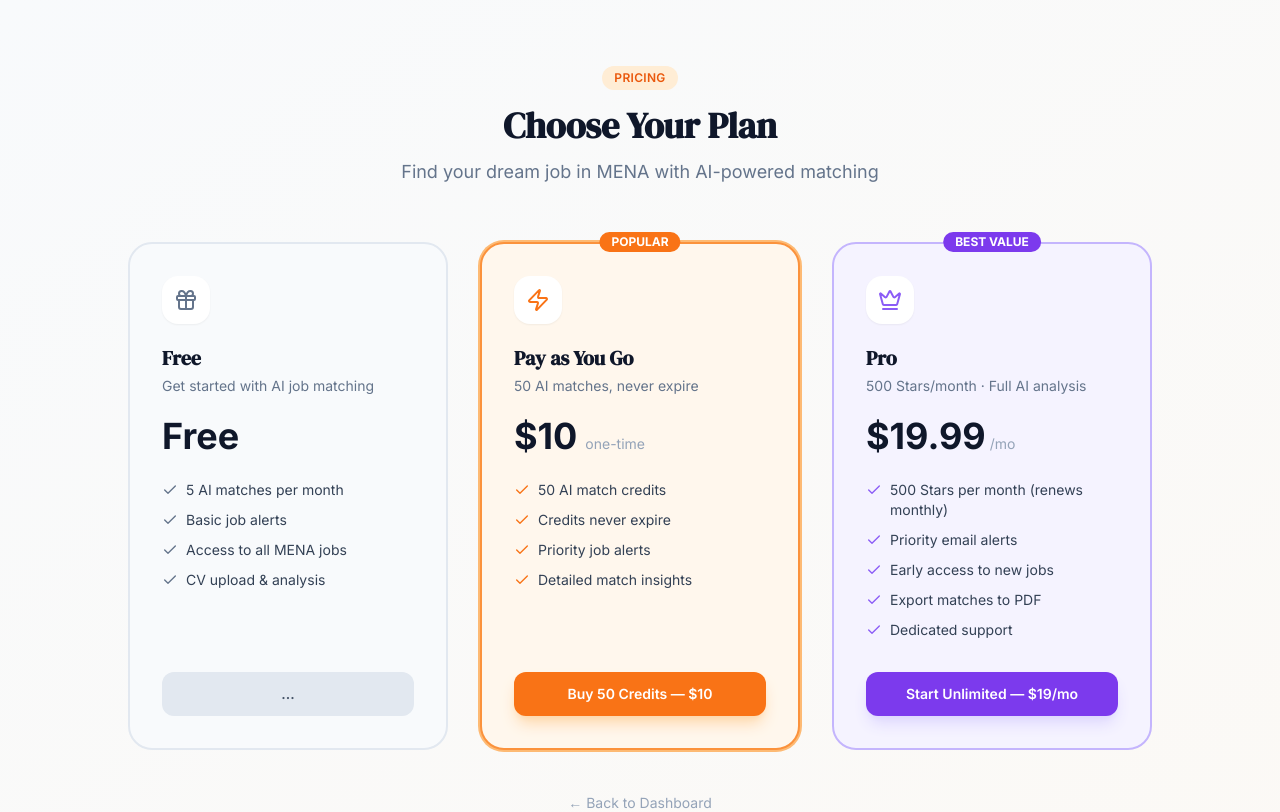
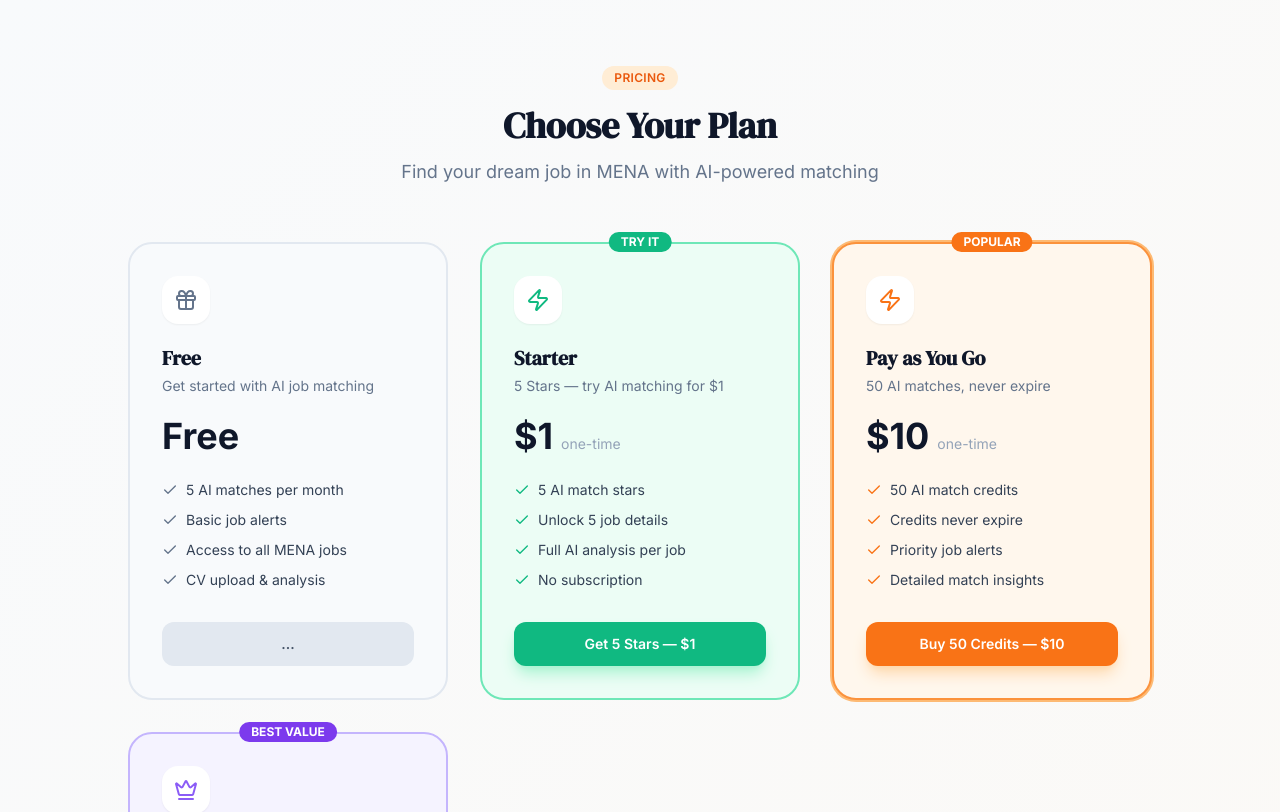
Before and after one commit to Khashman1994/Website, a Next.js app in the folder Downloads/mena-job-matcher/mena-matcher/: page /pricing in a window 1280 px wide. Shown: the top 812 px of the page. Built offline with nearby package versions, Linux system fonts and the light colour scheme.

Commit message:
Add  starter plan with 5 stars

```diff
--- a/Downloads/mena-job-matcher/mena-matcher/app/api/payments/callback/route.ts
+++ b/Downloads/mena-job-matcher/mena-matcher/app/api/payments/callback/route.ts
@@ -8,7 +8,8 @@ const API_KEY  = process.env.MYFATOORAH_API_KEY;
 const APP_URL  = process.env.NEXT_PUBLIC_APP_URL  ?? 'http://localhost:3000';
 
 const PLAN_CREDITS: Record<string, { credits: number; tier: string }> = {
-  pro_monthly: { credits: 500, tier: 'pro' },
+  starter:     { credits: 5,   tier: 'free' },
+  pro_monthly: { credits: 500, tier: 'pro'  },
   coins_50:    { credits: 50,  tier: 'free' },
 };
 
@@ -38,9 +39,11 @@ async function verifyAndActivate(paymentId: string, planId: string, userId: stri
       last_reset_date: new Date().toISOString(),
     }).eq('user_id', userId);
   } else {
+    // coins_50 (+50) or starter (+5)
+    const addCredits = planId === 'coins_50' ? 50 : 5;
     const { data: prof } = await sb.from('profiles').select('credits').eq('user_id', userId).single();
     await sb.from('profiles').update({
-      credits: (prof?.credits ?? 0) + 50,
+      credits: (prof?.credits ?? 0) + addCredits,
     }).eq('user_id', userId);
   }
 
--- a/Downloads/mena-job-matcher/mena-matcher/app/api/payments/create/route.ts
+++ b/Downloads/mena-job-matcher/mena-matcher/app/api/payments/create/route.ts
@@ -7,8 +7,9 @@ const TOKEN    = process.env.MYFATOORAH_TOKEN      // ← matches MYFATOORAH_TOK
               ?? process.env.MYFATOORAH_API_KEY;   // fallback for old key name
 
 const PLANS: Record<string, { value: number; description: string }> = {
-  pro_monthly: { value: 19.99, description: 'MENA Matcher Pro — 500 Stars' },
-  coins_50:    { value: 10.00, description: 'MENA Matcher — 50 Stars'       },
+  starter:     { value: 1.00,  description: 'MENA Matcher Starter — 5 Stars'   },
+  pro_monthly: { value: 19.99, description: 'MENA Matcher Pro — 500 Stars'      },
+  coins_50:    { value: 10.00, description: 'MENA Matcher — 50 Stars'            },
 };
 
 export async function POST(req: NextRequest) {
--- a/Downloads/mena-job-matcher/mena-matcher/app/pricing/page.tsx
+++ b/Downloads/mena-job-matcher/mena-matcher/app/pricing/page.tsx
@@ -26,6 +26,26 @@ const PLANS = [
     disabled: true,
   },
   {
+    id:       'starter',
+    icon:     Zap,
+    color:    'emerald',
+    badge:    'TRY IT',
+    priceUSD: 1,
+    priceAR:  '4 ر.س',
+    titleEN:  'Starter',
+    titleAR:  'المبتدئ',
+    descEN:   '5 Stars — try AI matching for $1',
+    descAR:   '5 نجمات — جرّب المطابقة بدولار واحد',
+    features: {
+      en: ['5 AI match stars','Unlock 5 job details','Full AI analysis per job','No subscription'],
+      ar: ['5 نجمات للمطابقة','فتح 5 وظائف كاملة','تحليل ذكاء اصطناعي لكل وظيفة','بدون اشتراك'],
+    },
+    ctaEN:    'Get 5 Stars — $1',
+    ctaAR:    'احصل على 5 نجمات — 4 ر.س',
+    planId:   'starter',
+    disabled: false,
+  },
+  {
     id:       'coins_50',
     icon:     Zap,
     color:    'orange',
@@ -51,7 +71,7 @@ const PLANS = [
     color:    'violet',
     badge:    'BEST VALUE',
     priceUSD: 19.99,
-    priceAR:  '71 ر.س',
+    priceAR:  '75 ر.س',
     titleEN:  'Pro',
     titleAR:  'برو',
     descEN:   '500 Stars/month · Full AI analysis',
@@ -60,7 +80,7 @@ const PLANS = [
       en: ['500 Stars per month (renews monthly)','Priority email alerts','Early access to new jobs','Export matches to PDF','Dedicated support'],
       ar: ['500 نجمة شهرياً (تتجدد كل شهر)','تنبيهات بريد إلكتروني ذات أولوية','وصول مبكر للوظائف الجديدة','تصدير المطابقات PDF','دعم متخصص'],
     },
-    ctaEN:    'Start Unlimited — $19/mo',
+    ctaEN:    'Get Pro — $19.99/mo',
     ctaAR:    'اشترك في برو — 75 ر.س/شهر',
     planId:   'pro_monthly',
     disabled: false,
@@ -68,9 +88,10 @@ const PLANS = [
 ];
 
 const COLOR_MAP: Record<string, Record<string, string>> = {
-  slate:  { bg:'bg-slate-50',  border:'border-slate-200', icon:'text-slate-500',  btn:'bg-slate-200 text-slate-600 cursor-default', badge:'bg-slate-100 text-slate-500' },
-  orange: { bg:'bg-orange-50', border:'border-orange-400 ring-2 ring-orange-300', icon:'text-orange-500', btn:'bg-orange-500 hover:bg-orange-600 text-white shadow-lg shadow-orange-200', badge:'bg-orange-500 text-white' },
-  violet: { bg:'bg-violet-50', border:'border-violet-300', icon:'text-violet-500', btn:'bg-violet-600 hover:bg-violet-700 text-white shadow-lg shadow-violet-200', badge:'bg-violet-600 text-white' },
+  slate:   { bg:'bg-slate-50',   border:'border-slate-200',  icon:'text-slate-500',  btn:'bg-slate-200 text-slate-600 cursor-default',                           badge:'bg-slate-100 text-slate-500'  },
+  emerald: { bg:'bg-emerald-50', border:'border-emerald-300', icon:'text-emerald-500', btn:'bg-emerald-500 hover:bg-emerald-600 text-white shadow-lg shadow-emerald-200', badge:'bg-emerald-500 text-white' },
+  orange:  { bg:'bg-orange-50',  border:'border-orange-400 ring-2 ring-orange-300', icon:'text-orange-500', btn:'bg-orange-500 hover:bg-orange-600 text-white shadow-lg shadow-orange-200',   badge:'bg-orange-500 text-white'  },
+  violet:  { bg:'bg-violet-50',  border:'border-violet-300', icon:'text-violet-500', btn:'bg-violet-600 hover:bg-violet-700 text-white shadow-lg shadow-violet-200',   badge:'bg-violet-600 text-white'  },
 };
 
 export default function PricingPage() {
```
